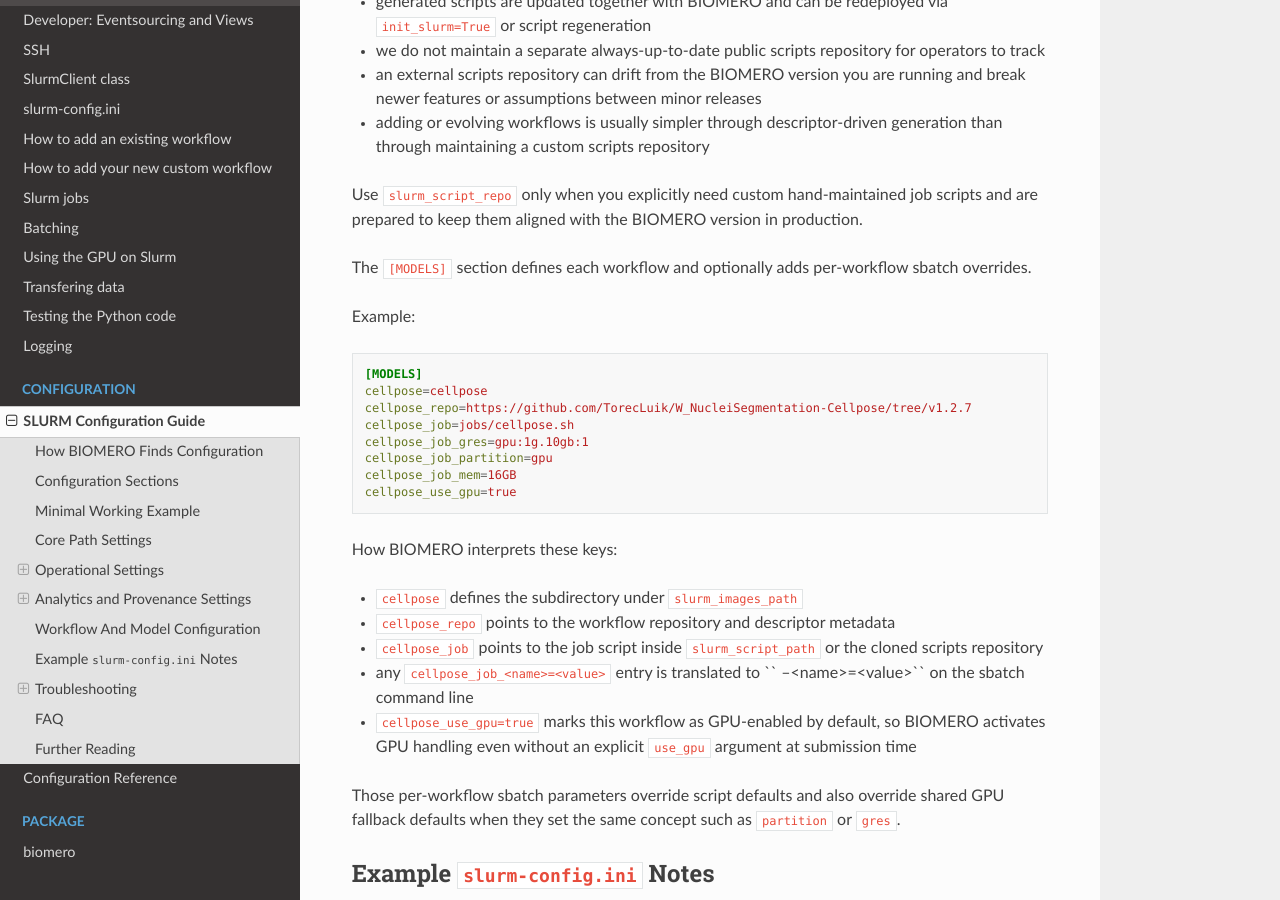
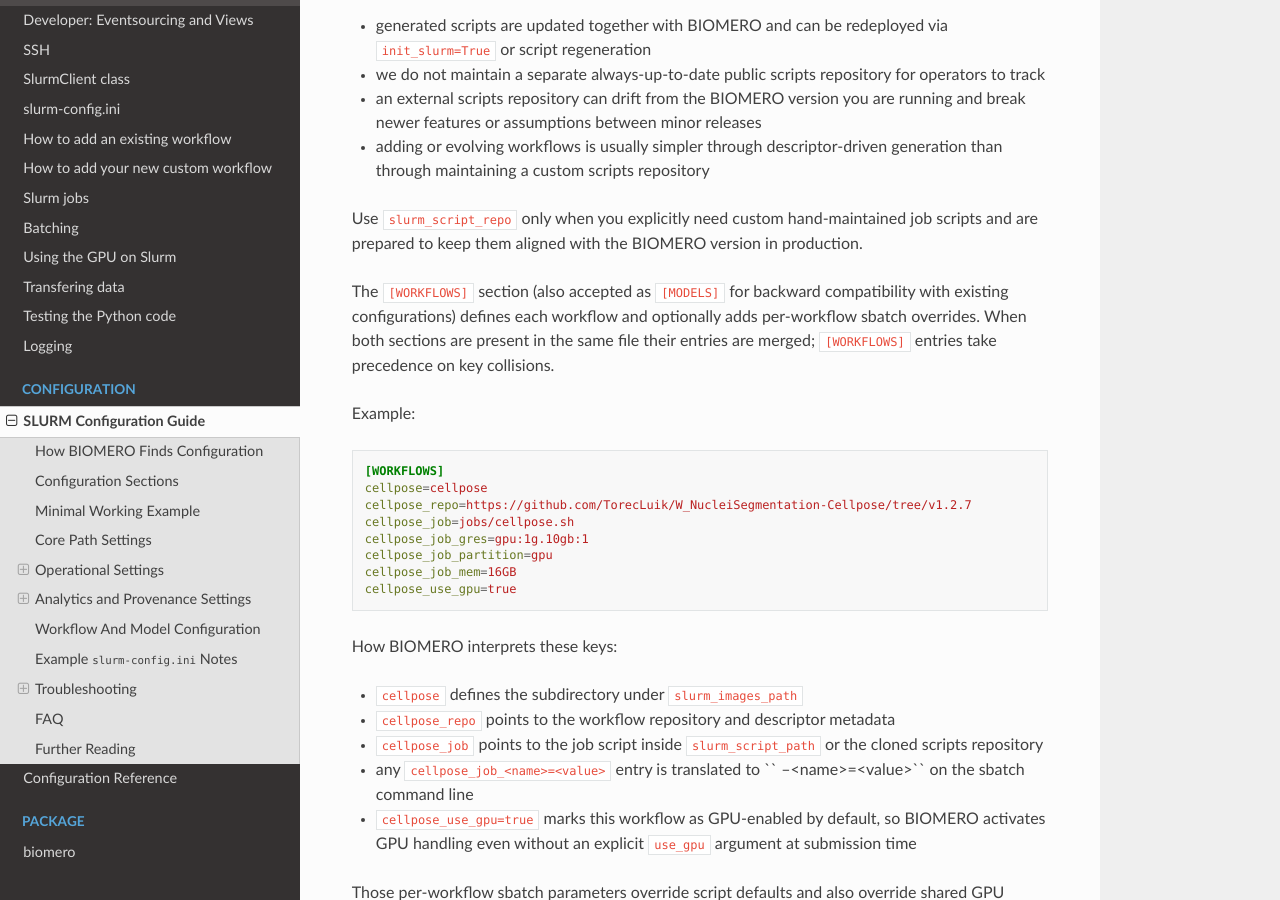
Before and after one commit to NL-BioImaging/biomero, a Sphinx documentation site: the page built from docs/slurm-configuration.rst, in a window 1280 px wide and 900 px high, scrolled down 9362 px. Built offline with Sphinx 7.4.7 and the Read the Docs theme 3.1.0, drawn with Linux system fonts in a browser that asks for light colours; pages that are not in the unit, such as notebooks, are missing from menus; some of the changed text lies outside the part shown.

Commit message:
Update references to [MODELS] to [WORKFLOWS]

```diff
--- a/docs/slurm-configuration.rst
+++ b/docs/slurm-configuration.rst
@@ -32,7 +32,7 @@
 * ``[SLURM]`` for shared paths and client-level runtime behaviour
 * ``[ANALYTICS]`` for BIOMERO 2.x workflow tracking and provenance (database integration)
 * ``[CONVERTERS]`` for external converter container images
-* ``[MODELS]`` for workflow repositories, job scripts, and per-workflow sbatch overrides
+* ``[WORKFLOWS]`` (or ``[MODELS]`` for legacy configs) for workflow repositories, job scripts, and per-workflow sbatch overrides
 
 The ``[ANALYTICS]`` section enables BIOMERO 2.x provenance and workflow tracking.
 See the `Analytics and Provenance Settings`_ section below for details.
@@ -53,7 +53,7 @@
    slurm_converters_path=my-scratch/singularity_images/converters
    slurm_script_path=my-scratch/slurm-scripts
 
-   [MODELS]
+   [WORKFLOWS]
    cellpose=cellpose
    cellpose_repo=https://github.com/TorecLuik/W_NucleiSegmentation-Cellpose/tree/v1.2.7
    cellpose_job=jobs/cellpose.sh
@@ -390,14 +390,17 @@
 job scripts and are prepared to keep them aligned with the BIOMERO version in
 production.
 
-The ``[MODELS]`` section defines each workflow and optionally adds per-workflow
-sbatch overrides.
+The ``[WORKFLOWS]`` section (also accepted as ``[MODELS]`` for backward
+compatibility with existing configurations) defines each workflow and optionally
+adds per-workflow sbatch overrides.  When both sections are present in the same
+file their entries are merged; ``[WORKFLOWS]`` entries take precedence on key
+collisions.
 
 Example:
 
 .. code-block:: ini
 
-   [MODELS]
+   [WORKFLOWS]
    cellpose=cellpose
    cellpose_repo=https://github.com/TorecLuik/W_NucleiSegmentation-Cellpose/tree/v1.2.7
    cellpose_job=jobs/cellpose.sh
```
Also changed, not shown: README.md (+2 -2 lines), docs/configuration-reference.rst (+4 -4 lines), resources/tutorials/tutorial_local_slurm.md (+3 -3 lines), .agents/skills/biomero-dev/references/config-pattern.md, .agents/skills/biomero-dev/references/docs.md.
